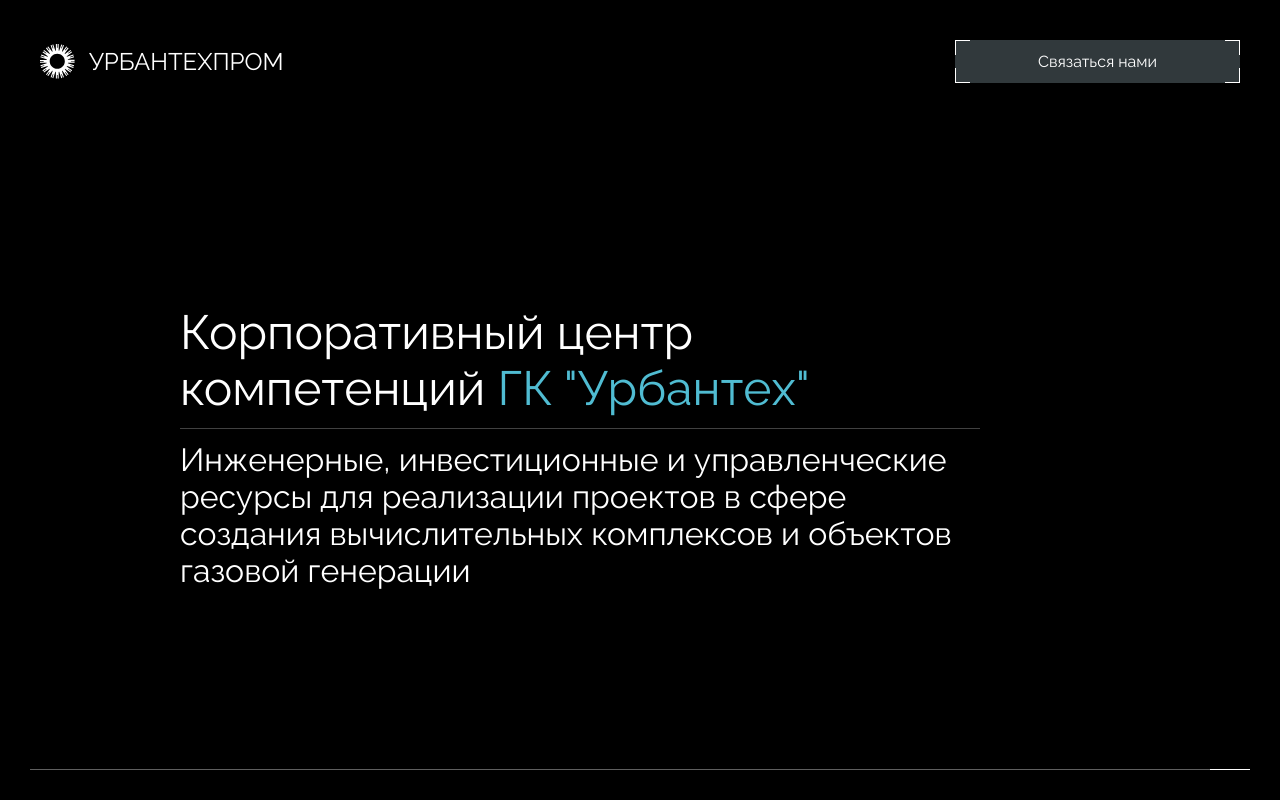
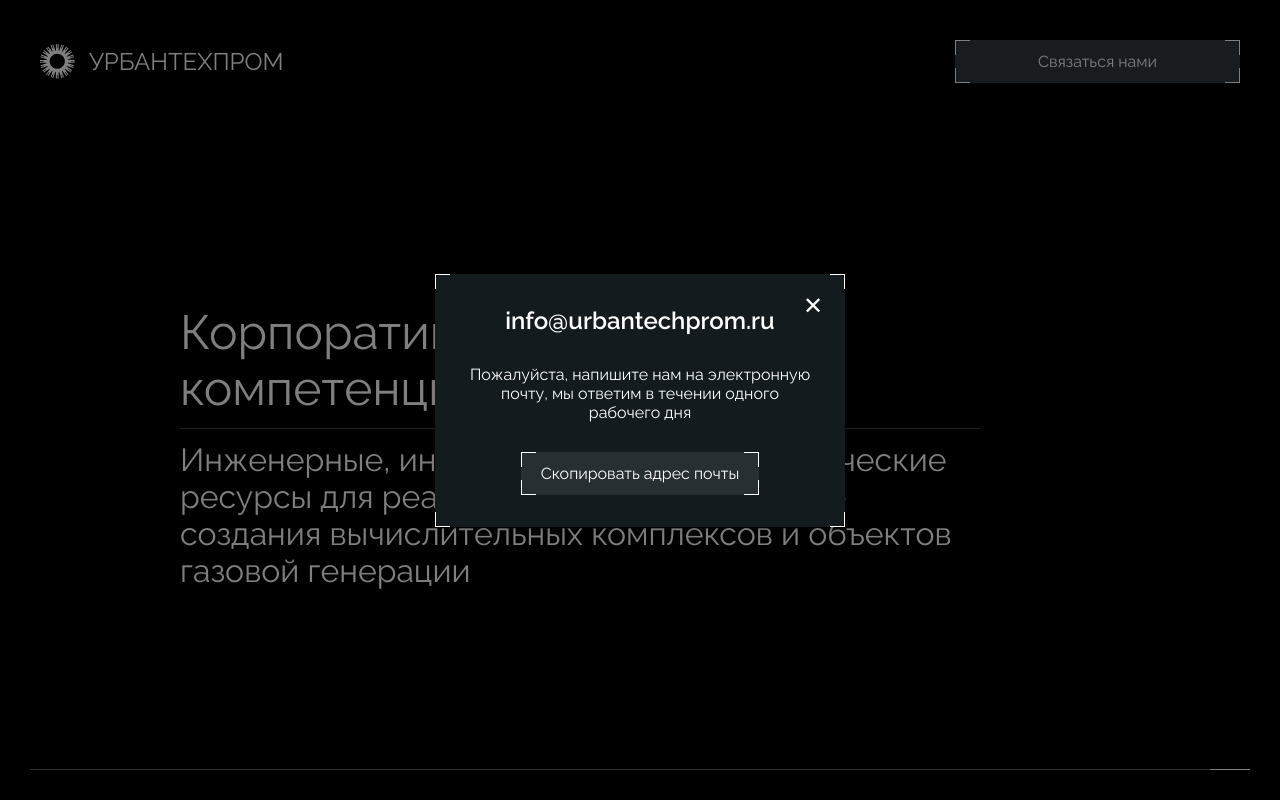
Before and after one commit to arsb29/urbantechprom, a Next.js app: page / in a window 1280 px wide. Both pictures are taken after a click on the button "Связаться нами". Shown: the top 800 px of the page. Built offline with nearby package versions, Linux system fonts and the light colour scheme.

Commit message:
модалка

```diff
--- /dev/null
+++ b/src/components/ContactModal/ContactModal.module.css
@@ -0,0 +1,21 @@
+.content {
+  display: flex;
+  flex-direction: column;
+  gap: 30px;
+  align-items: center;
+  color: white;
+}
+
+.title {
+  font-size: 24px;
+  font-weight: 600;
+}
+
+.text {
+  text-align: center;
+}
+
+.button {
+    background: #272F32;
+    padding: 12px 20px;
+}
--- /dev/null
+++ b/src/components/ContactModal/ContactModal.tsx
@@ -0,0 +1,29 @@
+import React from 'react';
+import { Modal } from '@/components/Modal';
+import styles from './ContactModal.module.css';
+import {WithCorners} from "@/components/WithCorners/WithCorners";
+
+interface ContactModalProps {
+  isOpen: boolean;
+  onClose: () => void;
+}
+
+export function ContactModal({ isOpen, onClose }: ContactModalProps) {
+  return (
+    <Modal isOpen={isOpen} onClose={onClose}>
+      <div className={styles.content}>
+        <h2 className={styles.title}>info@urbantechprom.ru</h2>
+        <div className={styles.text}>
+          Пожалуйста, напишите нам на электронную почту, мы ответим в течении одного рабочего дня
+        </div>
+        <WithCorners>
+          <button
+            className={styles.button}
+          >
+            Скопировать адрес почты
+          </button>
+        </WithCorners>
+      </div>
+    </Modal>
+  );
+}
--- /dev/null
+++ b/src/components/ContactModal/index.ts
@@ -0,0 +1 @@
+export { ContactModal } from './ContactModal';
--- a/src/components/Header/Header.tsx
+++ b/src/components/Header/Header.tsx
@@ -1,15 +1,34 @@
+'use client';
+
+import { useState } from 'react';
 import styles from './Header.module.css';
 import Logo from '@/assets/logo.svg';
 import {WithCorners} from "@/components/WithCorners/WithCorners";
+import { ContactModal } from '@/components/ContactModal';
 
 export function Header() {
+  const [isModalOpen, setIsModalOpen] = useState(false);
+
   return (
+    <>
       <header className={styles.container}>
         <div className={styles.titleWithLogo}>
           <Logo />
           <span className={styles.title}>УРБАНТЕХПРОМ</span>
         </div>
-      <WithCorners><button className={styles.button}>Связаться нами</button></WithCorners>
+        <WithCorners>
+          <button
+            className={styles.button}
+            onClick={() => setIsModalOpen(true)}
+          >
+            Связаться нами
+          </button>
+        </WithCorners>
       </header>
+      <ContactModal
+        isOpen={isModalOpen}
+        onClose={() => setIsModalOpen(false)}
+      />
+    </>
   );
 }
--- /dev/null
+++ b/src/components/Modal/Modal.module.css
@@ -0,0 +1,41 @@
+.backdrop {
+  position: fixed;
+  top: 0;
+  left: 0;
+  right: 0;
+  bottom: 0;
+  background-color: rgba(0, 0, 0, 0.5);
+  display: flex;
+  justify-content: center;
+  align-items: center;
+  z-index: 1000;
+}
+
+.modal {
+  background-color: #131B1E;
+  border-radius: 8px;
+  padding: 32px;
+  max-height: 90vh;
+  overflow-y: auto;
+  position: relative;
+  box-shadow: 0 4px 6px rgba(0, 0, 0, 0.1);
+  max-width: 410px;
+}
+
+.closeButton {
+  position: absolute;
+  top: 16px;
+  right: 16px;
+  background: none;
+  border: none;
+  font-size: 24px;
+  cursor: pointer;
+  color: white;
+  padding: 0;
+  width: 32px;
+  height: 32px;
+  display: flex;
+  align-items: center;
+  justify-content: center;
+  transition: color 0.2s;
+}
--- /dev/null
+++ b/src/components/Modal/Modal.tsx
@@ -0,0 +1,32 @@
+import React, { ReactNode } from 'react';
+import styles from './Modal.module.css';
+import {WithCorners} from "@/components/WithCorners/WithCorners";
+
+interface ModalProps {
+  isOpen: boolean;
+  onClose: () => void;
+  children?: ReactNode;
+}
+
+export function Modal({ isOpen, onClose, children }: ModalProps) {
+  if (!isOpen) return null;
+
+  const handleBackdropClick = (e: React.MouseEvent<HTMLDivElement>) => {
+    if (e.target === e.currentTarget) {
+      onClose();
+    }
+  };
+
+  return (
+    <div className={styles.backdrop} onClick={handleBackdropClick}>
+      <WithCorners>
+        <div className={styles.modal}>
+          <button className={styles.closeButton} onClick={onClose}>
+            ✕
+          </button>
+          {children}
+        </div>
+      </WithCorners>
+    </div>
+  );
+}
--- /dev/null
+++ b/src/components/Modal/index.ts
@@ -0,0 +1 @@
+export { Modal } from './Modal';
```
Lines whose indentation alone changed are shown as unchanged.
